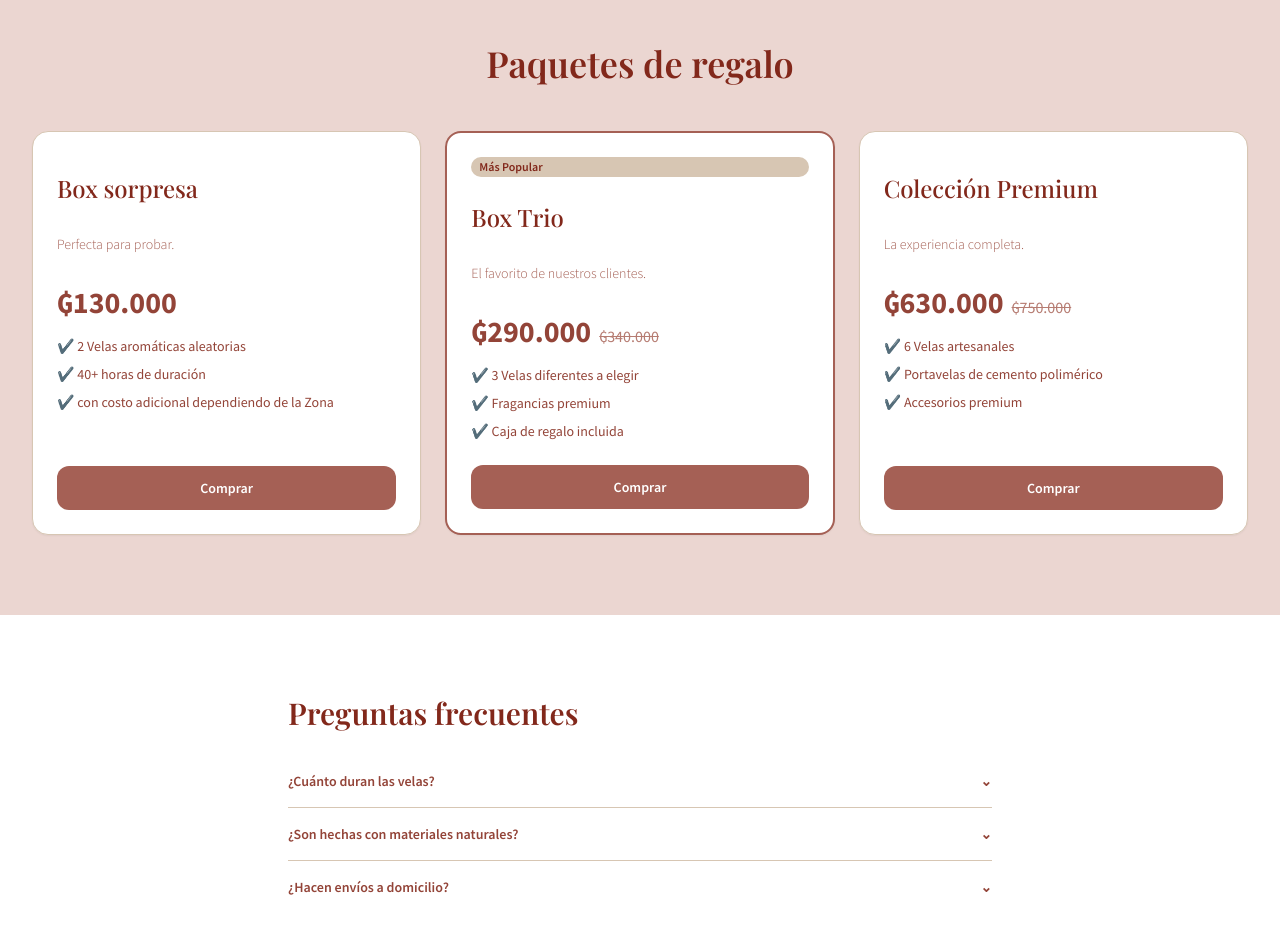
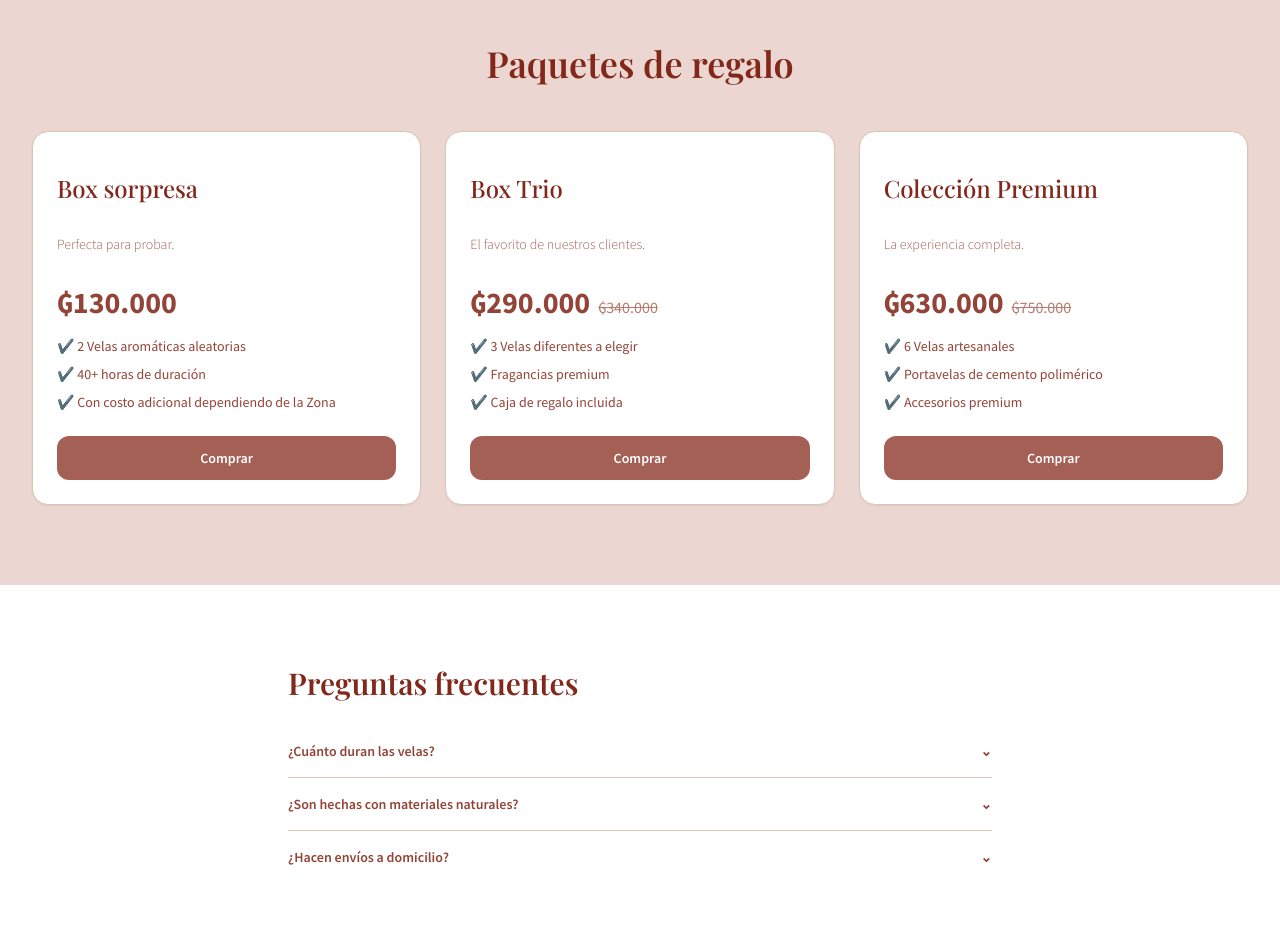
Before and after one commit to blackmagenuit/web_candles-personalproyect, a plain HTML site: page index.html in a window 1280 px wide. Shown: the part 1640-2568 px from the top of the page. Drawn offline with nearby package versions, Linux system fonts and the light colour scheme; a web font is replaced by a local one.

Commit message:
arreglos menores

```diff
--- a/index.html
+++ b/index.html
@@ -254,13 +254,12 @@
           <ul class="mt-4 space-y-2 text-sm text-rosatierra-700 dark:text-slate-300 flex-grow">
             <li>✔️ 2 Velas aromáticas aleatorias</li>
             <li>✔️ 40+ horas de duración</li>
-            <li>✔️ con costo adicional dependiendo de la Zona</li>
+            <li>✔️ Con costo adicional dependiendo de la Zona</li>
           </ul>
           <button onclick="addPackageToCart('Box Sorpresa', '₲130.000')" class="mt-6 inline-flex w-full justify-center rounded-xl bg-rosatierra-600 hover:bg-rosatierra-700 px-4 py-3 text-sm font-semibold text-white transition-colors">Comprar</button>
         </div>
         <!-- Box Trio -->
-        <div class="rounded-2xl border-2 border-rosatierra-600 p-6 shadow-sm bg-white dark:bg-slate-950 flex flex-col">
-          <div class="inline-flex items-center gap-2 rounded-full bg-rosatierra-200 text-rosatierra-800 px-2 py-0.5 text-xs font-semibold mb-2">Más Popular</div>
+        <div class="rounded-2xl border border-rosatierra-200 dark:border-slate-700 p-6 shadow-sm bg-white dark:bg-slate-950 flex flex-col">
           <h4 class="text-2xl font-title font-medium text-rosatierra-800 dark:text-slate-100 h-16 flex items-center">Box Trio</h4>
           <p class="text-sm text-rosatierra-600 dark:text-slate-300 font-light h-12 flex items-center">El favorito de nuestros clientes.</p>
           <p class="mt-4 text-3xl font-extrabold text-rosatierra-700 dark:text-slate-200">₲290.000<span class="text-base font-medium text-rosatierra-500 line-through ml-2">₲340.000</span></p>
```
